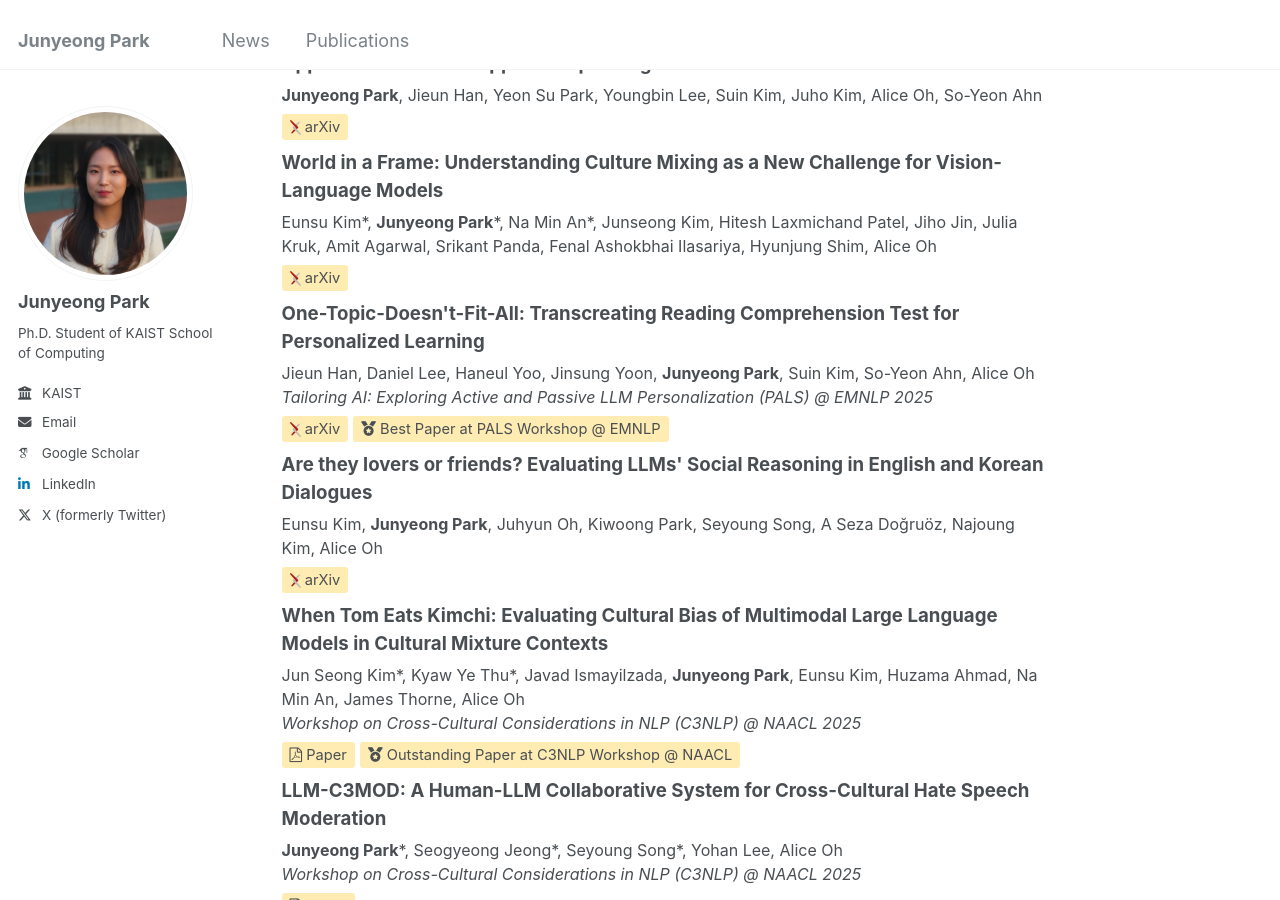
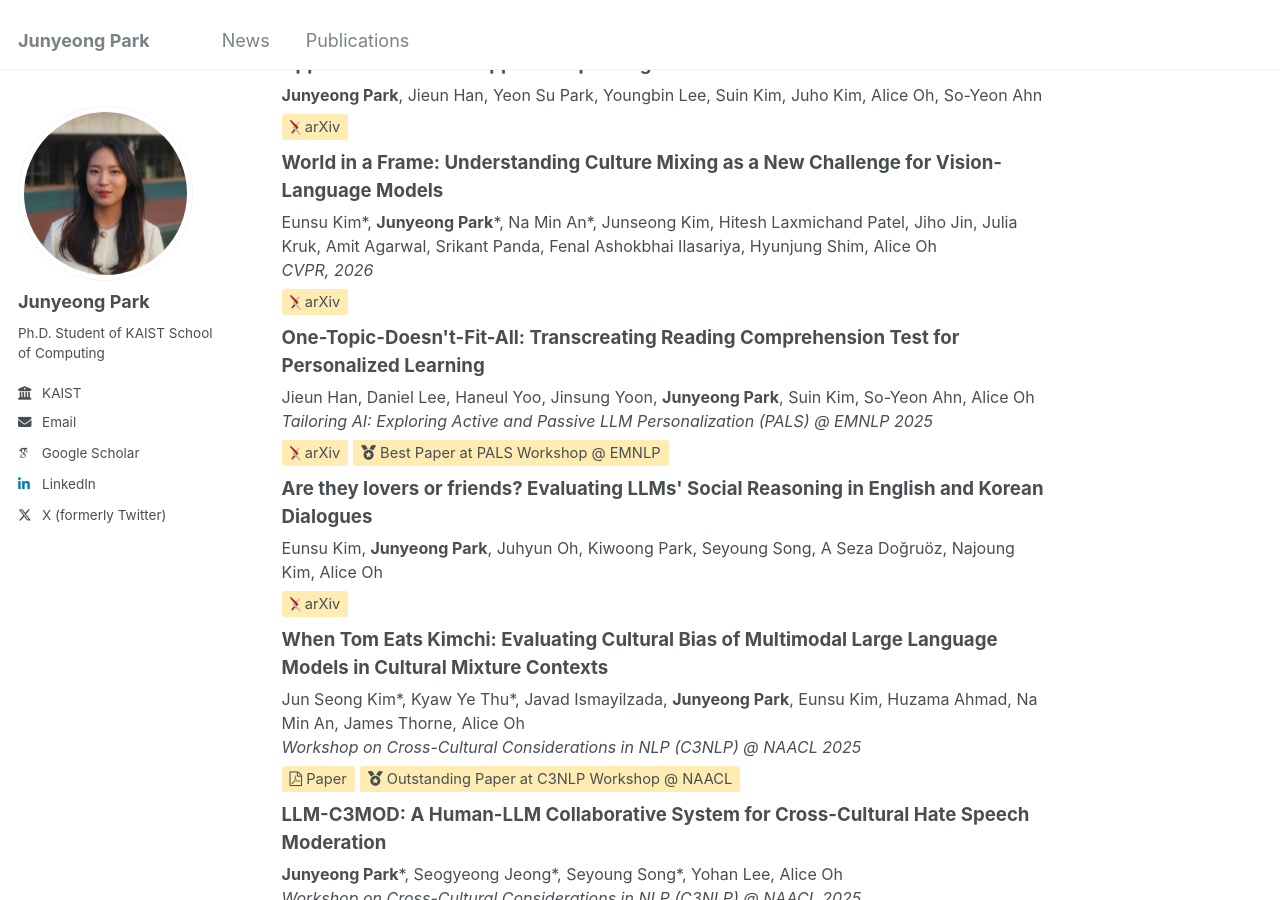
Before and after one commit to jjjunyeong/jjjunyeong.github.io, a Jekyll site: the page built from _pages/about.md, in a window 1280 px wide and 900 px high, scrolled down 913 px. Built offline with Jekyll 4.4.1, drawn with Linux system fonts in a browser that asks for light colours; some web fonts are replaced.

Commit message:
update publication

```diff
--- a/_data/publications.yml
+++ b/_data/publications.yml
@@ -9,7 +9,8 @@
   authors: 'Eunsu Kim*, Junyeong Park*, Na Min An*, Junseong Kim, Hitesh Laxmichand Patel, Jiho Jin, Julia Kruk, Amit Agarwal, Srikant Panda, Fenal Ashokbhai Ilasariya, Hyunjung Shim, Alice Oh'
   collection: 'publications'
   date: '2025-11-27'
-  type: 'preprint'
+  venue: 'CVPR, 2026'
+  type: 'conference'
   arxivurl: 'https://arxiv.org/abs/2511.22787'
 
 - title: "One-Topic-Doesn't-Fit-All: Transcreating Reading Comprehension Test for Personalized Learning"
```
